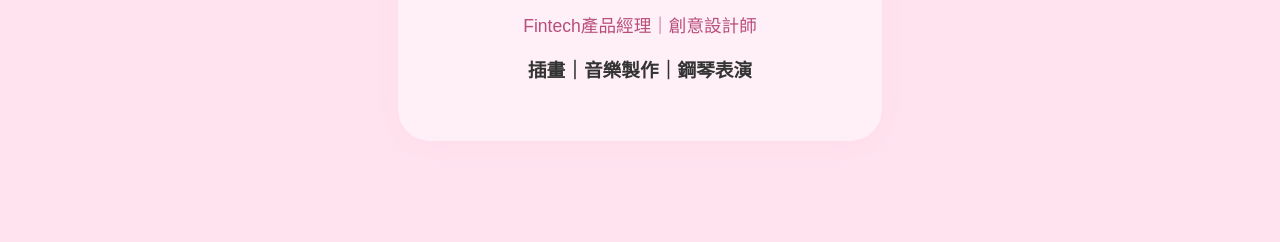
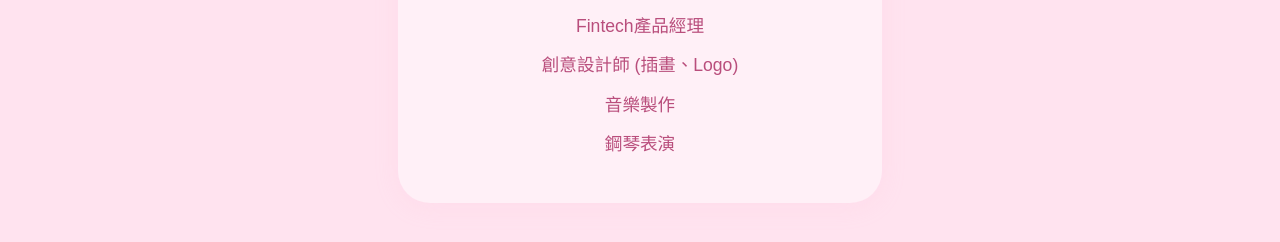
Before and after one commit to Kaye-design/Info, a plain HTML site: page index.html in a window 1280 px wide. Shown: the part 396-638 px from the top of the page. Drawn offline with Linux system fonts and the light colour scheme.

Commit message:
index.html

```diff
--- a/index.html
+++ b/index.html
@@ -20,8 +20,10 @@
     <section class="hero">
       <img src="assets/images/profile.jpg" alt="Kaye 個人照片" class="profile-img">
       <h1>你好，我是 Kaye</h1>
-      <h2>Fintech產品經理｜創意設計師</h2>
-      <h3>插畫｜音樂製作｜鋼琴表演</h3>
+      <h2>Fintech產品經理</h2>
+      <h2>創意設計師 (插畫、Logo)</h2>
+      <h2>音樂製作</h2>
+      <h2>鋼琴表演</h2>
     </section>
   </main>
 </body>
```
